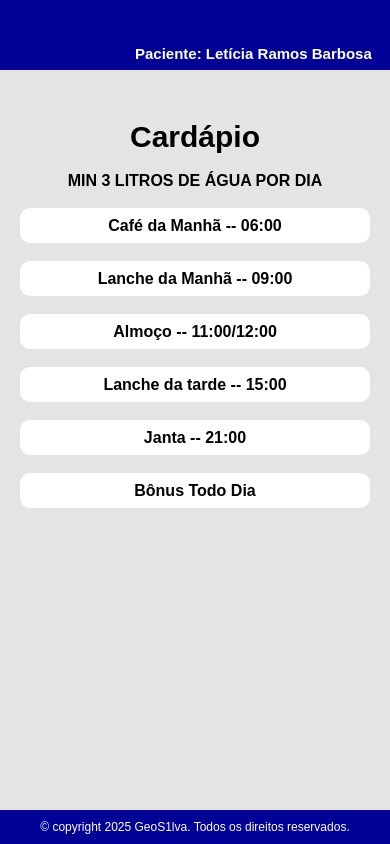
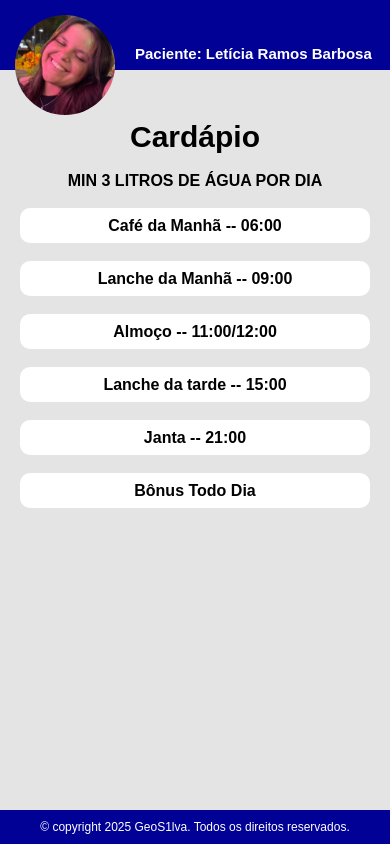
Before and after one commit to GeoS1lva/Site-DocAlimenta-oLe, a plain HTML site: page index.html in a window 390 px wide. Drawn offline with Linux system fonts and the light colour scheme; the site is published under a folder, as on GitHub Pages, so addresses that start at the root find nothing.

Commit message:
ajustando

```diff
--- a/css/style.css
+++ b/css/style.css
@@ -26,7 +26,7 @@ body{
     }
 
     .foto{
-        background-image: url("/img/foto.jpg");
+        background-image: url("../img/foto.jpg");
         background-size: cover;
         background-position: center;
         width: 100px;
```
